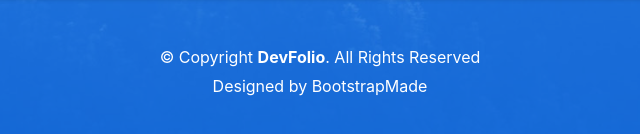
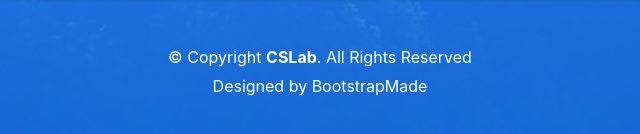
Before and after one commit to Revelationjay/Revelationjay.github.io, a plain HTML site: page index.html in a window 1280 px wide. Shown: the part 5604-5738 px from the top of the page, 320-960 px from the left. Drawn offline with Linux system fonts and the light colour scheme; files whose address does not match are found by name.

Commit message:
Changed &copy

```diff
--- a/index.html
+++ b/index.html
@@ -702,7 +702,7 @@
         <div class="row">
           <div class="col-sm-12">
             <div class="copyright-box">
-              <p class="copyright">&copy; Copyright <strong>DevFolio</strong>. All Rights Reserved</p>
+              <p class="copyright">&copy; Copyright <strong> CSLab</strong>. All Rights Reserved</p>
               <div class="credits">
                 <!--
                   All the links in the footer should remain intact.
```
